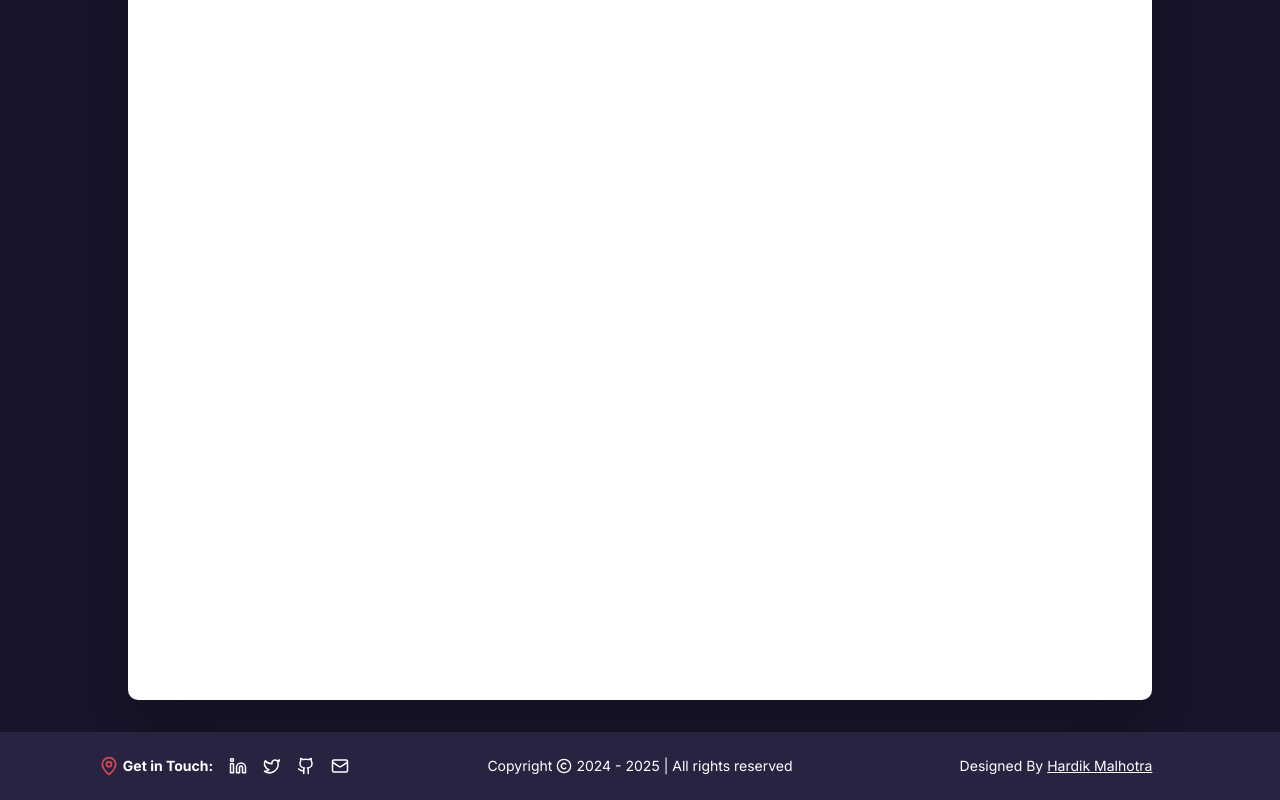
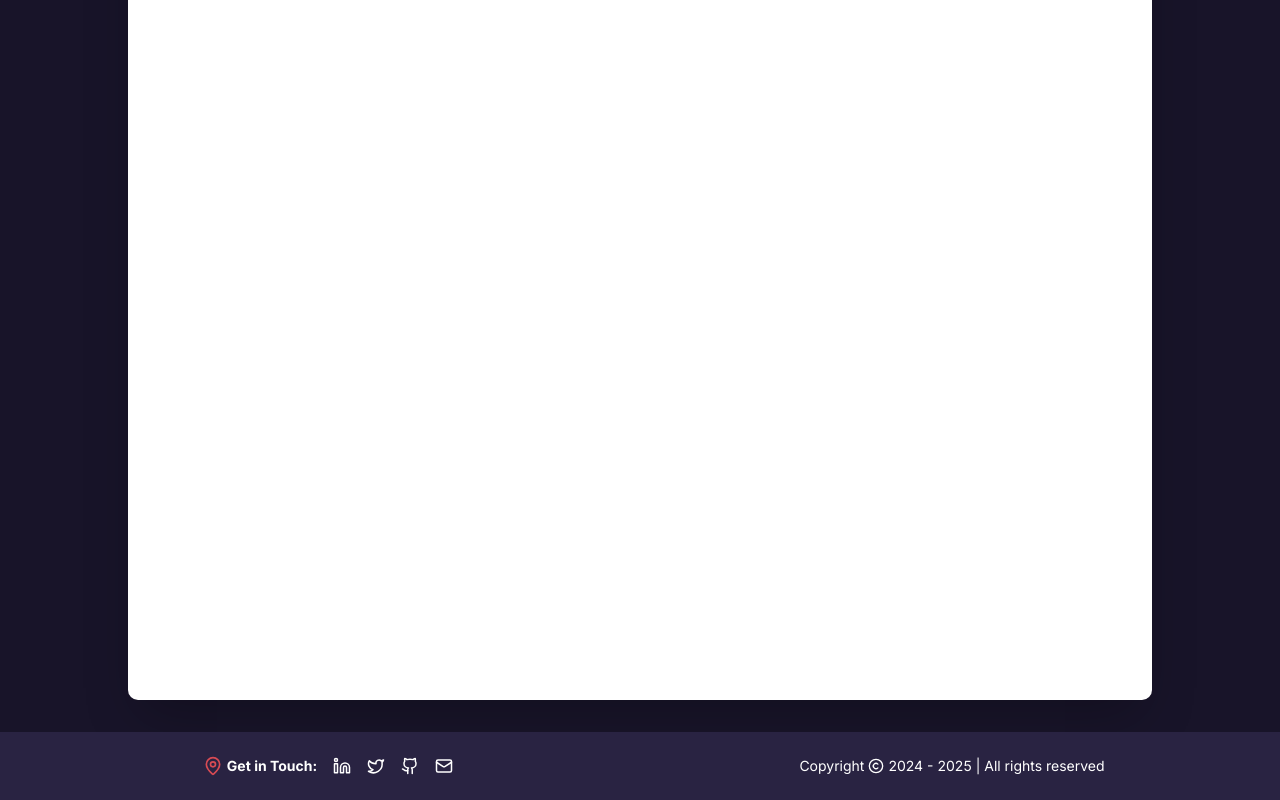
Before and after one commit to shaadqrsh/shaad-portfolio, a Next.js app: page /resume in a window 1280 px wide. Shown: the part 291-1091 px from the top of the page. Built offline with nearby package versions, Linux system fonts and the light colour scheme.

Commit message:
Added README

```diff
--- a/src/components/Footer.tsx
+++ b/src/components/Footer.tsx
@@ -13,7 +13,7 @@ const Footer = () => {
     <section
       className={cn(
         "px-4 py-6 bg-shaad-200 grid justify-evenly items-center max-sm:flex max-sm:flex-col max-sm:gap-y-4",
-        pathname === "/home" ? "grid-cols-2" : "grid-cols-3"
+        pathname === "/home" ? "grid-cols-1" : "grid-cols-2"
       )}
     >
       {pathname !== "/home" && (
@@ -51,19 +51,6 @@ const Footer = () => {
           {currentYear - 1} - {currentYear} | All rights reserved
         </p>
       </div>
-
-      <div className="mx-auto">
-        <p className="text-white min-lg:text-sm text-xs mx-auto flex">
-          Designed By{" "}
-          <a
-            href="https://hardik-malhotra.vercel.app"
-            target="_blank"
-            className="underline hover:text-blue-400 ml-1"
-          >
-            Hardik Malhotra
-          </a>
-        </p>
-      </div>
     </section>
   );
 };
```
Also changed, not shown: 1 other file (tests, documents, lock files or other folders).
